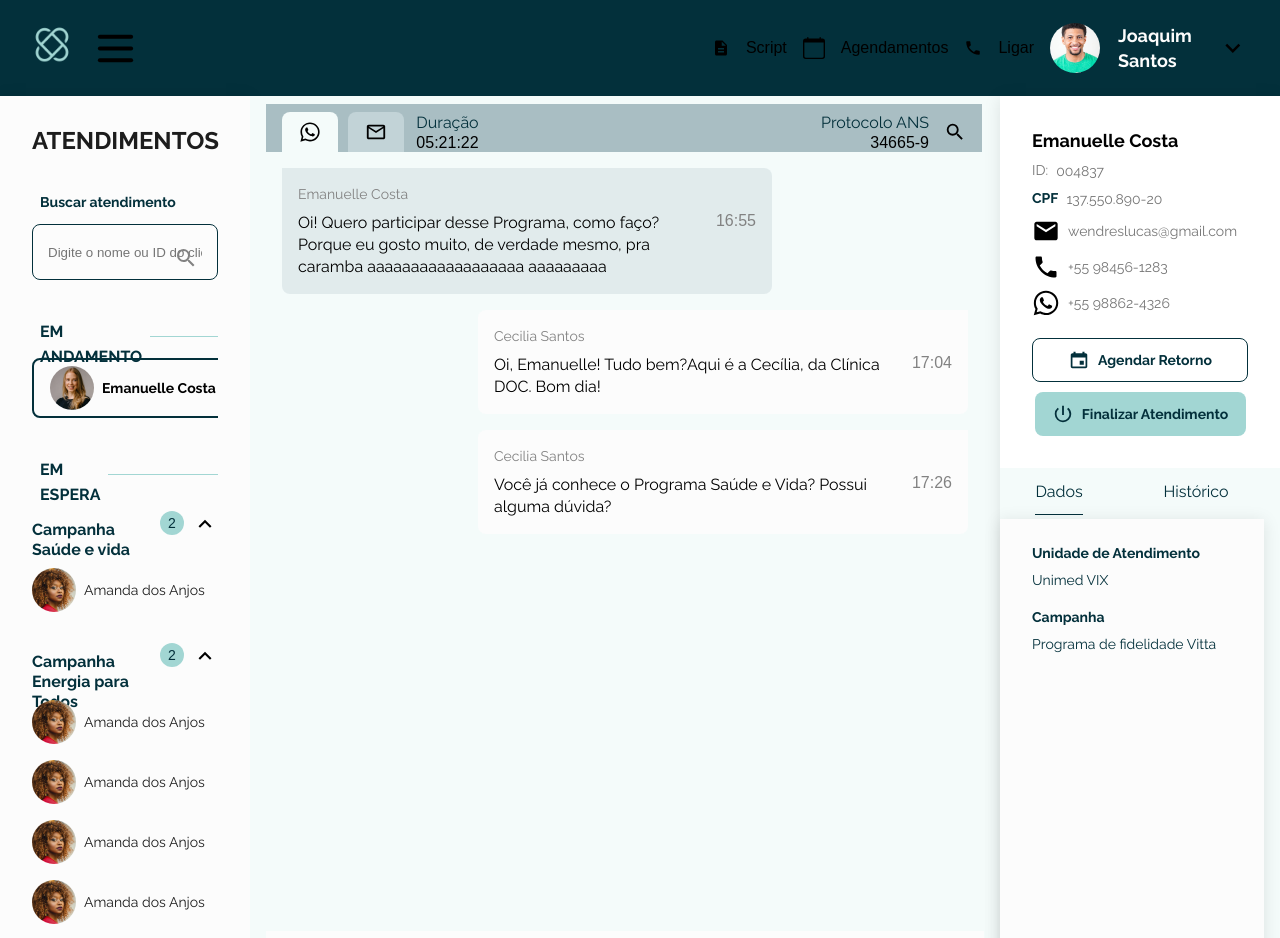
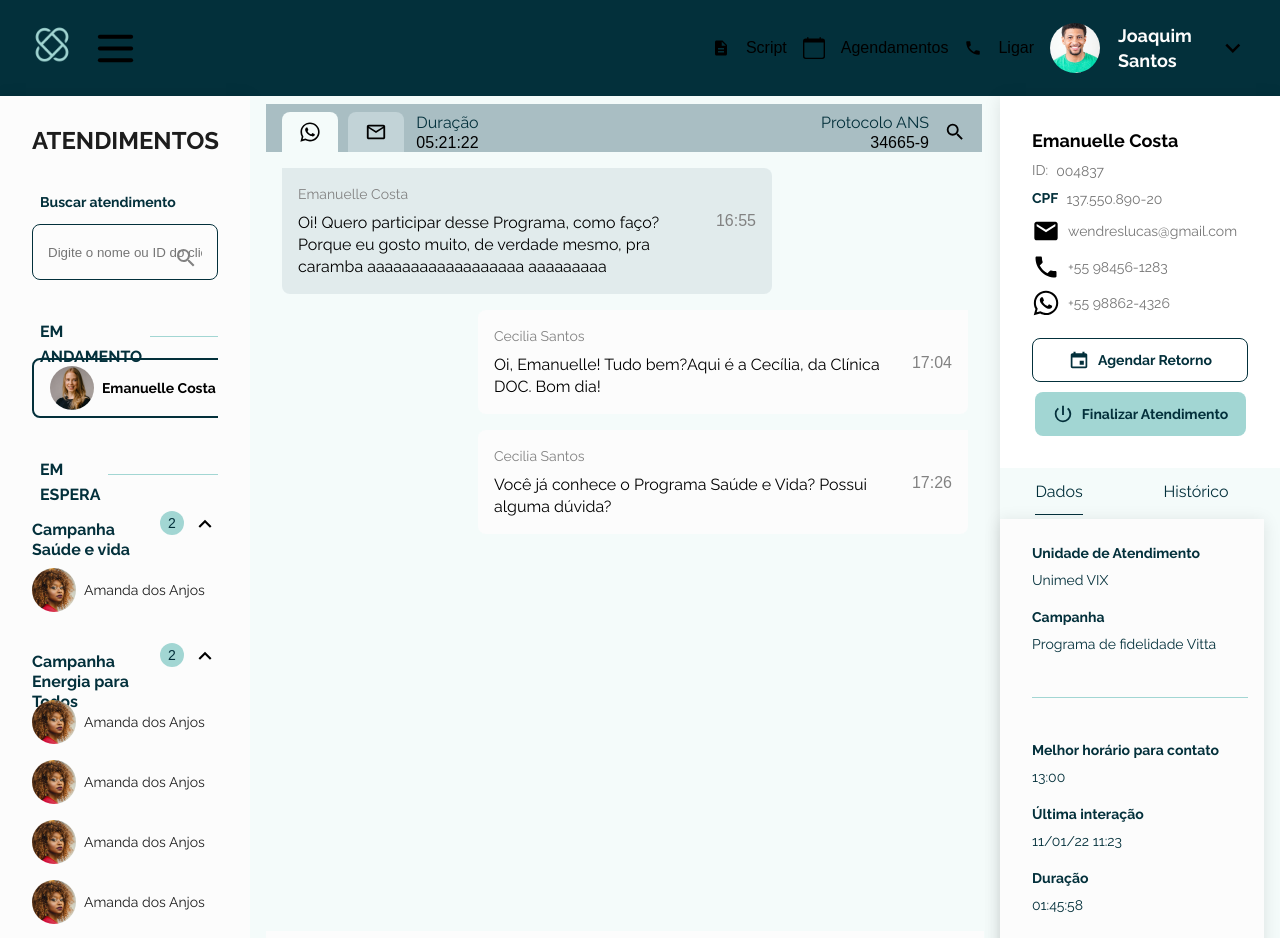
Before and after one commit to wendreslucas/OmniChannel, a React (Create React App) app: page / in a window 1280 px wide. Shown: the top 938 px of the page. Built offline with nearby package versions, Linux system fonts and the light colour scheme.

Commit message:
continuando implement sidebar

```diff
--- a/src/components/Sidebar/Detalhes/index.tsx
+++ b/src/components/Sidebar/Detalhes/index.tsx
@@ -1,5 +1,5 @@
 import React from 'react';
-import { Container, Box, ContainerText } from './styles';
+import { Container, Box, ContainerText, Divider } from './styles';
 import { DadosHistorico } from '../DadosHistorico/index';
 
 import { Text } from './../../Typography/Text/index';
@@ -45,6 +45,61 @@ export const DetalhesAtendimento = () => {
             Programa de fidelidade Vitta
           </Text>
         </ContainerText>
+        <Divider />
+        <ContainerText>
+          <Text
+            fontSize="14px"
+            lineHeight="20px"
+            color="var(--primary)"
+            weight="700"
+          >
+            Melhor horário para contato
+          </Text>
+          <Text
+            fontSize="14px"
+            lineHeight="19.6px"
+            color="var(--primary)"
+            weight="400"
+          >
+            13:00
+          </Text>
+        </ContainerText>
+        <ContainerText>
+          <Text
+            fontSize="14px"
+            lineHeight="20px"
+            color="var(--primary)"
+            weight="700"
+          >
+            Última interação
+          </Text>
+          <Text
+            fontSize="14px"
+            lineHeight="19.6px"
+            color="var(--primary)"
+            weight="400"
+          >
+            11/01/22 11:23
+          </Text>
+        </ContainerText>
+        <ContainerText>
+          <Text
+            fontSize="14px"
+            lineHeight="20px"
+            color="var(--primary)"
+            weight="700"
+          >
+            Duração
+          </Text>
+          <Text
+            fontSize="14px"
+            lineHeight="19.6px"
+            color="var(--primary)"
+            weight="400"
+          >
+            01:45:58
+          </Text>
+        </ContainerText>
       </Box>
     </Container>
   );
--- a/src/components/Sidebar/Detalhes/styles.js
+++ b/src/components/Sidebar/Detalhes/styles.js
@@ -54,3 +54,11 @@ export const ContainerText = styled.div`
   align-self: stretch;
   flex-grow: 0;
 `;
+
+export const Divider = styled.div`
+  border: 0;
+  border-bottom: 1px solid var(--secondary);
+
+  margin: 26px 0 26px 0;
+  width: 216px;
+`;
```
